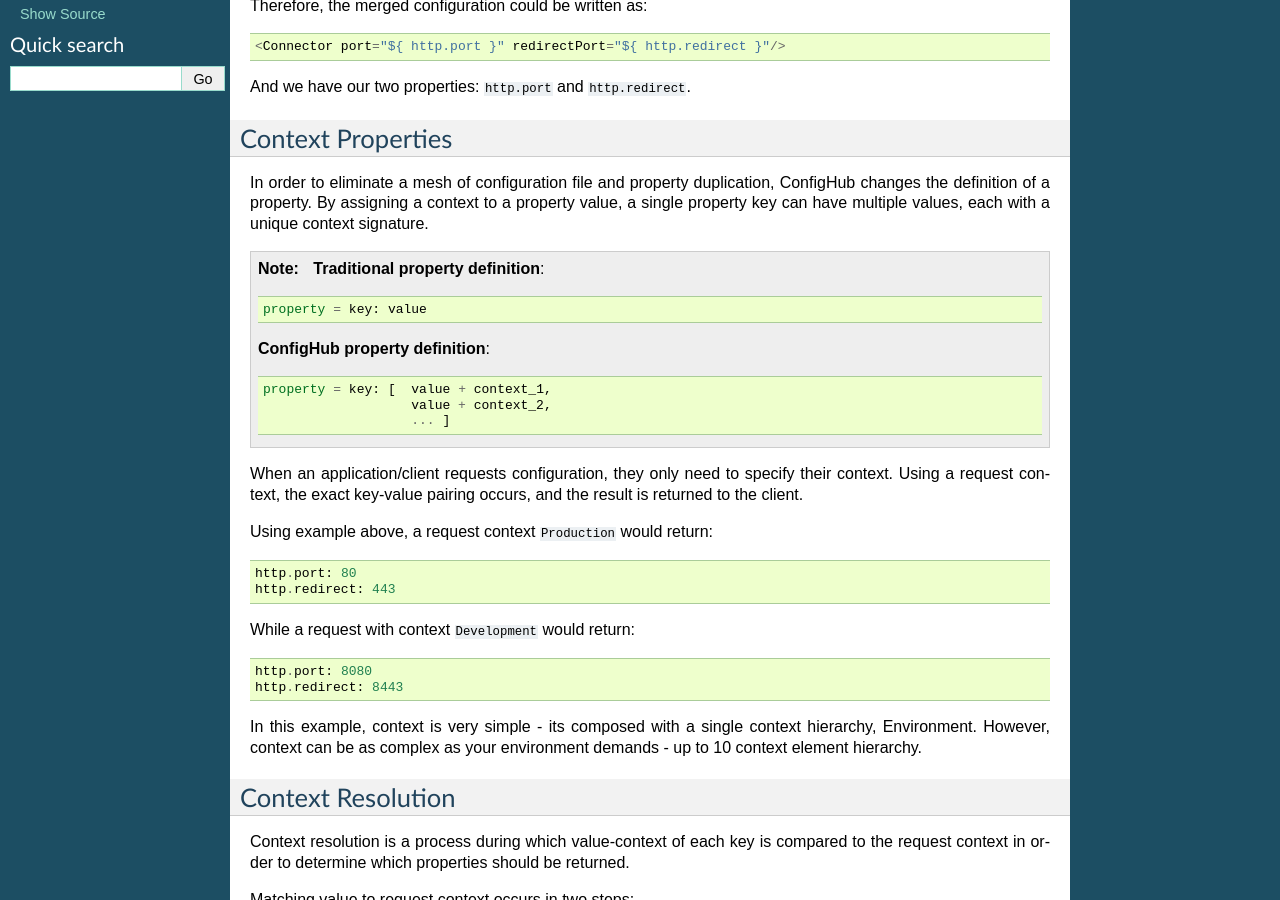
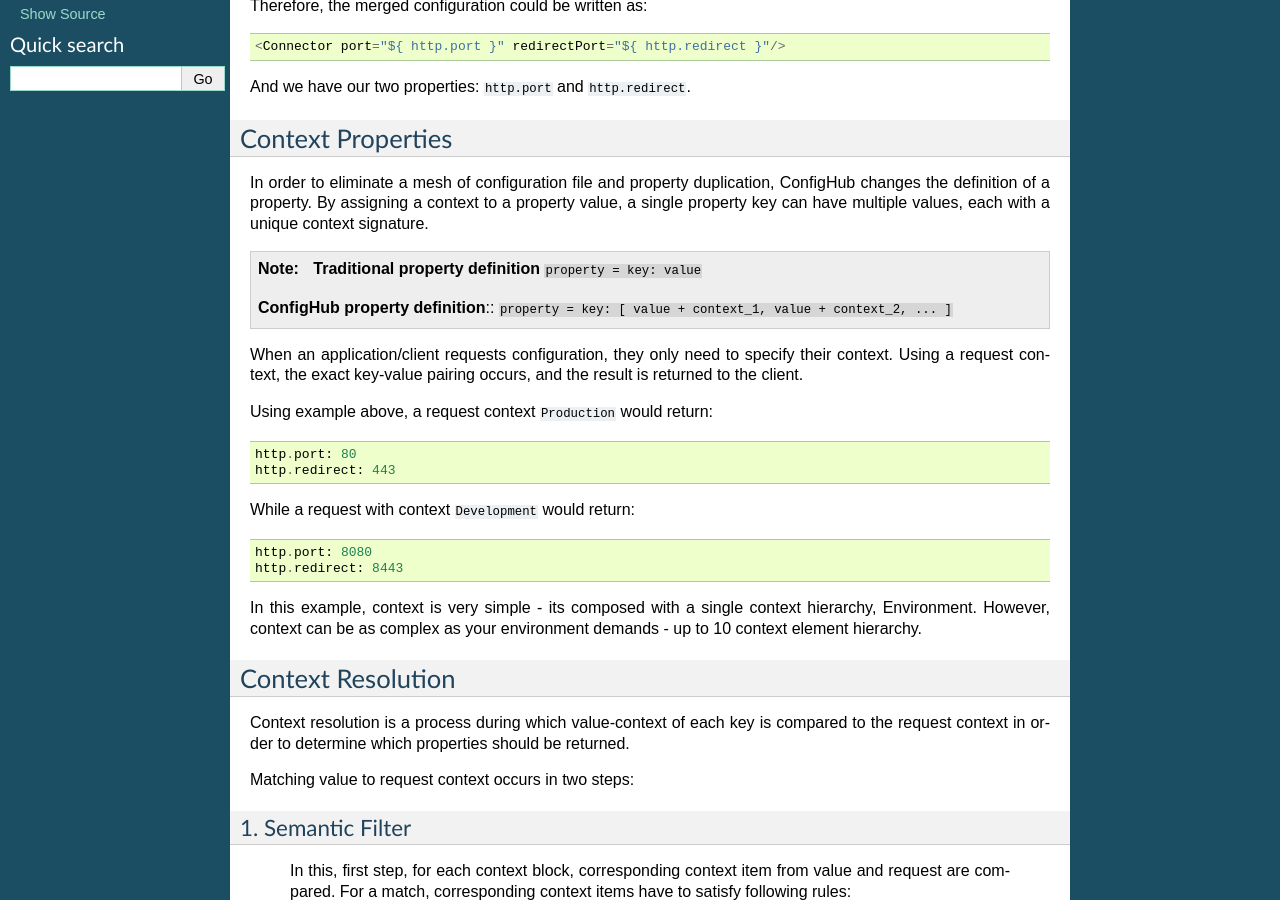
Before and after one commit to ConfigHubPub/Docs, a Sphinx documentation site: the page built from documentation/pages/primer.rst, in a window 1280 px wide and 900 px high, scrolled down 314 px. Built offline with Sphinx 7.4.7, drawn with Linux system fonts in a browser that asks for light colours.

```diff
--- a/documentation/pages/primer.rst
+++ b/documentation/pages/primer.rst
@@ -29,15 +29,11 @@ of a property.  By assigning a context to a property value, a single property ke
 each with a unique context signature.
 
 .. note::
-   **Traditional property definition**::
-
-      property = key: value
+   **Traditional property definition**
+   ``property = key: value``
 
    **ConfigHub property definition**::
-
-      property = key: [  value + context_1,
-                         value + context_2,
-                         ... ]
+   ``property = key: [ value + context_1, value + context_2, ... ]``
 
 When an application/client requests configuration, they only need to specify their context.  Using a request
 context, the exact key-value pairing occurs, and the result is returned to the client.
```
